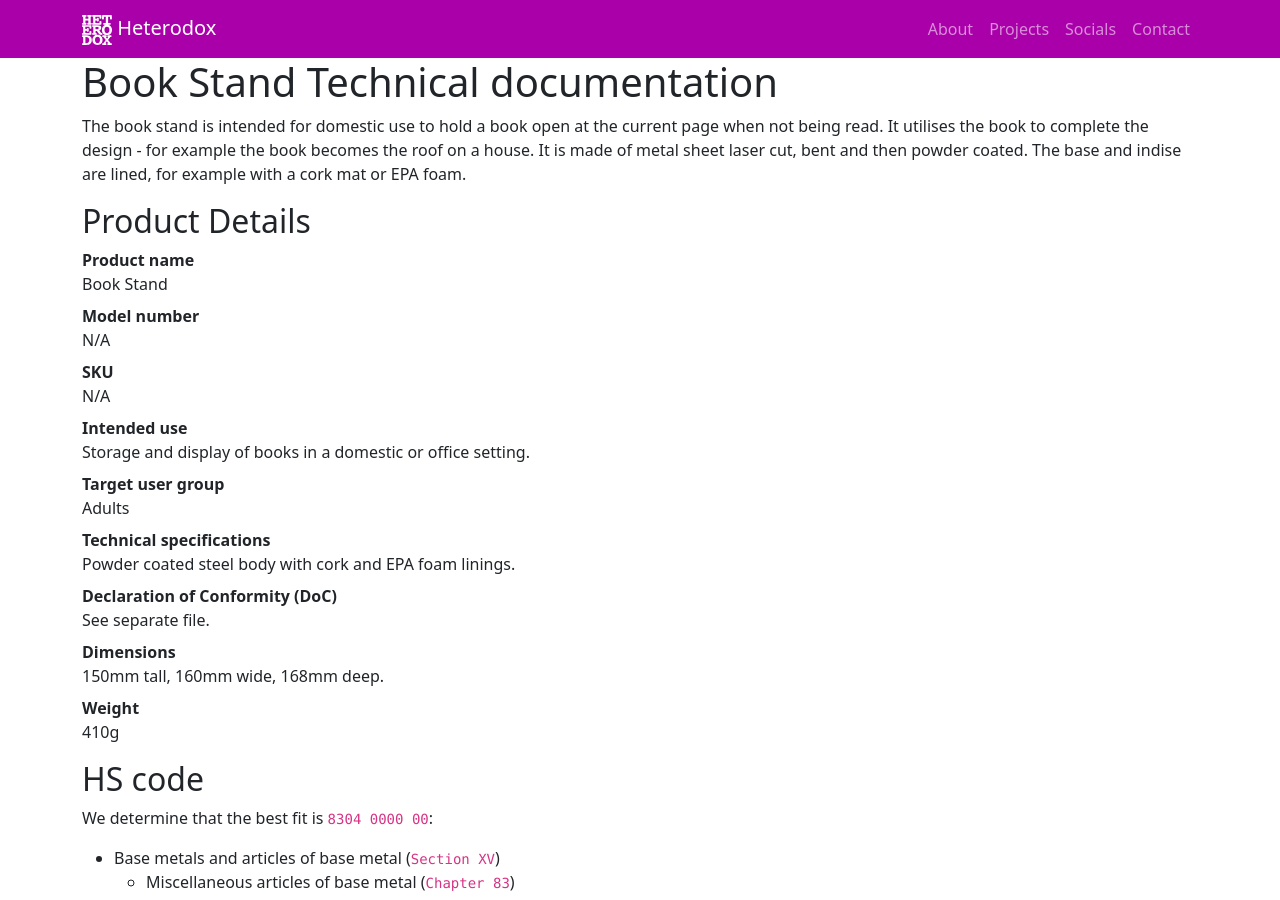
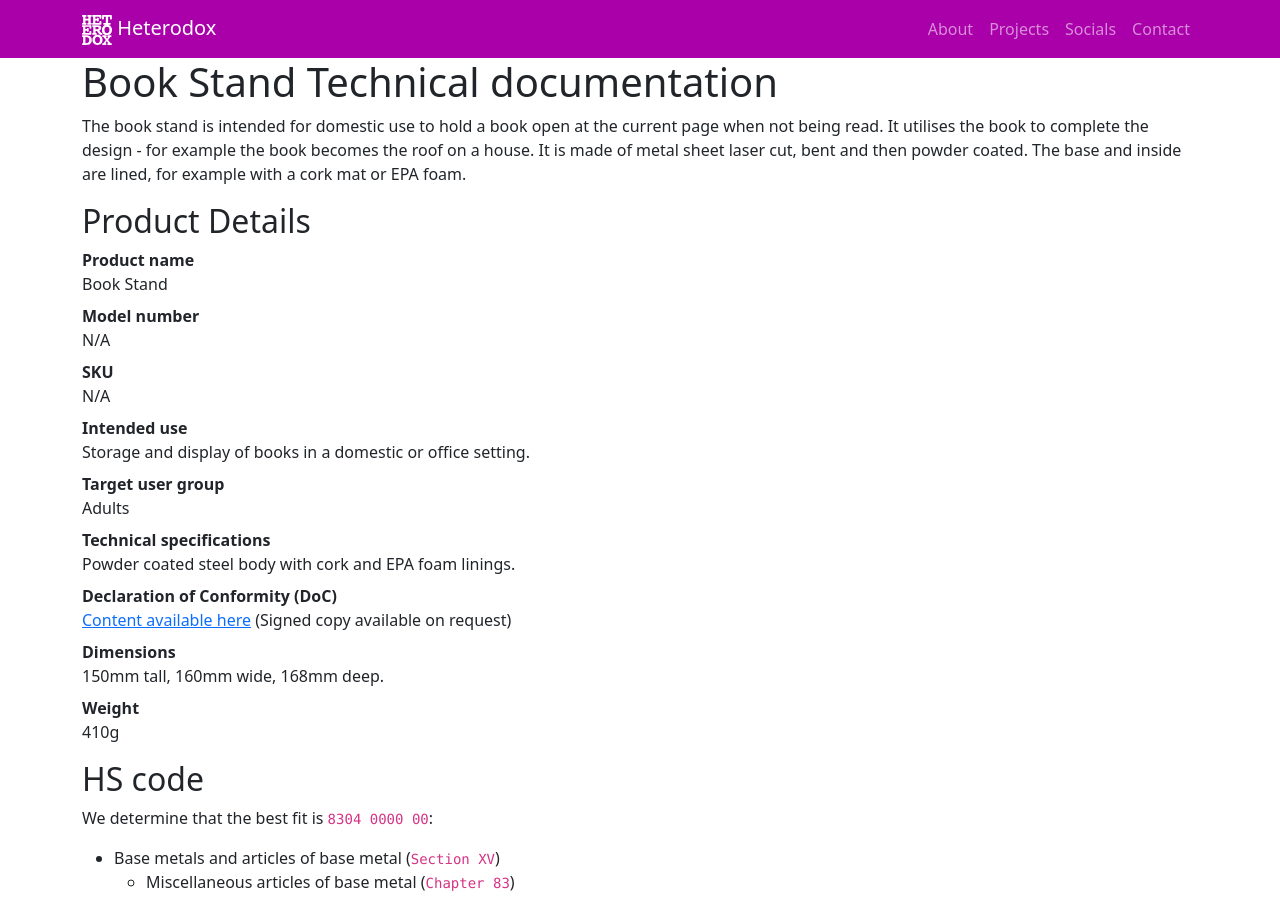
Before and after one commit to heterodox-studios/heterodox-studios.github.io, a Jekyll site: the page built from _projects/book-stand/technical-documentation.md, in a window 1280 px wide and 900 px high. Built offline with Jekyll 4.4.1, drawn with Linux system fonts in a browser that asks for light colours; some web fonts are replaced.

Commit message:
Link to book stand DoC

```diff
--- a/_projects/book-stand/technical-documentation.md
+++ b/_projects/book-stand/technical-documentation.md
@@ -6,7 +6,7 @@ layout: page
 ---
 
 
-The book stand is intended for domestic use to hold a book open at the current page when not being read. It utilises the book to complete the design - for example the book becomes the roof on a house. It is made of metal sheet laser cut, bent and then powder coated. The base and indise are lined, for example with a cork mat or EPA foam.
+The book stand is intended for domestic use to hold a book open at the current page when not being read. It utilises the book to complete the design - for example the book becomes the roof on a house. It is made of metal sheet laser cut, bent and then powder coated. The base and inside are lined, for example with a cork mat or EPA foam.
 
 ## Product Details
 
@@ -29,7 +29,7 @@ The book stand is intended for domestic use to hold a book open at the current p
 : Powder coated steel body with cork and EPA foam linings.
 
 **Declaration of Conformity (DoC)**
-: See separate file.
+: [Content available here](../declaration-of-conformity) (Signed copy available on request)
 
 **Dimensions**
 : 150mm tall, 160mm wide, 168mm deep.
```
Also changed, not shown: _projects/book-stand/index.md (+2 -2 lines).
